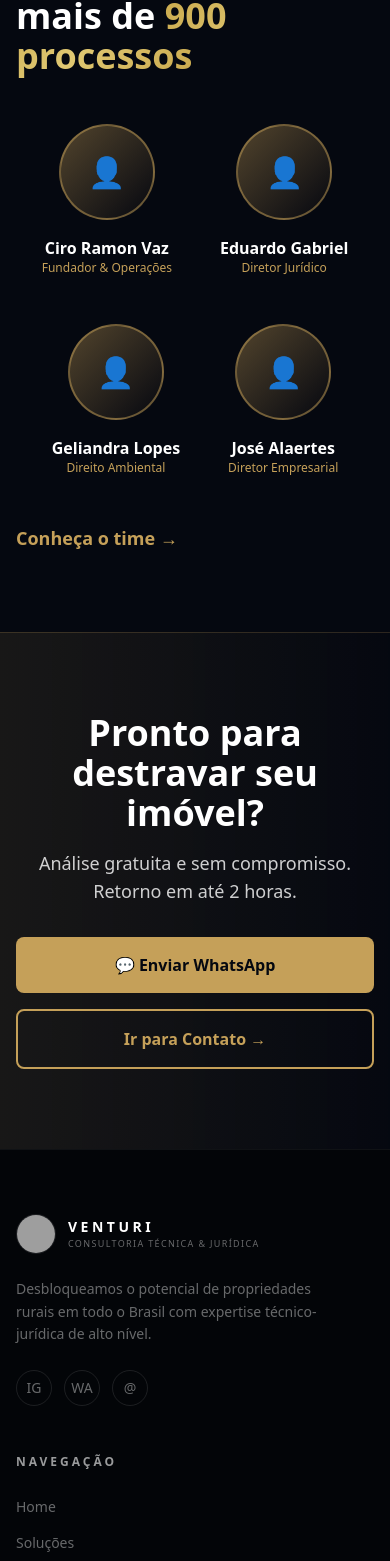
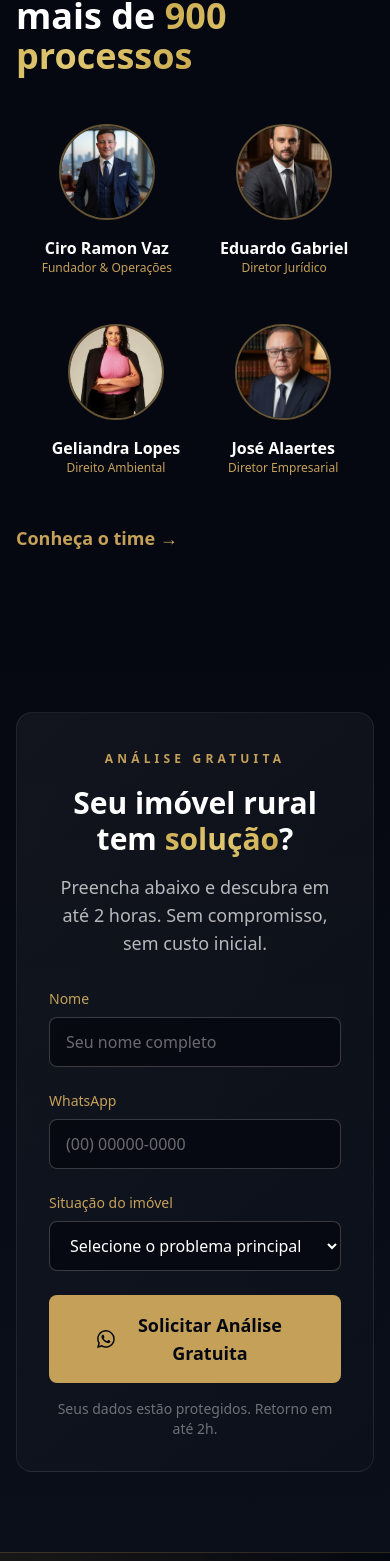
Before and after one commit to ciroramonvaz-stack/site-venturictj, a Next.js app: page / in a window 390 px wide. Shown: the part 3607-5168 px from the top of the page. Built offline with nearby package versions, Linux system fonts and the light colour scheme; grey boxes are pictures that could not be loaded; a web font is replaced by a local one.

Commit message:
Update page.tsx

```diff
--- a/src/app/page.tsx
+++ b/src/app/page.tsx
@@ -196,14 +196,20 @@ export default function HomePage() {
 
             <div className="flex flex-wrap justify-center lg:justify-start gap-12 mb-12">
               {[
-                { name: 'Ciro Ramon Vaz', role: 'Fundador & Operações' },
-                { name: 'Eduardo Gabriel', role: 'Diretor Jurídico' },
-                { name: 'Geliandra Lopes', role: 'Direito Ambiental' },
-                { name: 'José Alaertes', role: 'Diretor Empresarial' },
+                { name: 'Ciro Ramon Vaz', role: 'Fundador & Operações', image: '/ciro.jpg.jpeg' },
+                { name: 'Eduardo Gabriel', role: 'Diretor Jurídico', image: '/eduardo.jpg.jpeg' },
+                { name: 'Geliandra Lopes', role: 'Direito Ambiental', image: '/geliandra.jpg.jpeg' },
+                { name: 'José Alaertes', role: 'Diretor Empresarial', image: '/jose.jpg.jpeg' },
               ].map((member, idx) => (
                 <div key={idx} className="reveal flex flex-col items-center">
-                  <div className="w-24 h-24 rounded-full bg-gradient-to-br from-venturi-gold/40 to-venturi-dark/40 border-2 border-venturi-gold/50 flex items-center justify-center mb-4">
-                    <span className="text-3xl">👤</span>
+                  <div className="w-24 h-24 rounded-full border-2 border-venturi-gold/50 overflow-hidden mb-4">
+                    <Image
+                      src={member.image}
+                      alt={member.name}
+                      width={96}
+                      height={96}
+                      className="object-cover w-full h-full"
+                    />
                   </div>
                   <p className="font-bold text-white text-center">{member.name}</p>
                   <p className="text-xs text-venturi-gold">{member.role}</p>
@@ -217,6 +223,81 @@ export default function HomePage() {
             >
               Conheça o time →
             </Link>
+          </div>
+        </section>
+
+        {/* ============ LEAD CAPTURE ============ */}
+        <section className="section-wrap py-20 bg-gradient-to-b from-venturi-dark to-[#0a0f1a]">
+          <div className="max-w-4xl mx-auto">
+            <div className="reveal premium-card bg-white/5 border border-venturi-gold/30 rounded-2xl p-8 lg:p-12">
+              <div className="text-center mb-8">
+                <span className="gold-kicker">Análise Gratuita</span>
+                <h2 className="text-3xl lg:text-4xl font-bold mt-4 mb-4">
+                  Seu imóvel rural tem <span className="gradient-text">solução</span>?
+                </h2>
+                <p className="text-white/70 text-lg max-w-2xl mx-auto">
+                  Preencha abaixo e descubra em até 2 horas. Sem compromisso, sem custo inicial.
+                </p>
+              </div>
+
+              <form className="grid grid-cols-1 md:grid-cols-2 gap-6 mb-6">
+                <div>
+                  <label htmlFor="lead-nome" className="block text-sm font-medium text-venturi-gold mb-2">
+                    Nome
+                  </label>
+                  <input
+                    type="text"
+                    id="lead-nome"
+                    placeholder="Seu nome completo"
+                    className="w-full px-4 py-3 bg-venturi-dark/80 border border-white/20 rounded-lg text-white placeholder-white/40 focus:outline-none focus:border-venturi-gold transition"
+                  />
+                </div>
+                <div>
+                  <label htmlFor="lead-telefone" className="block text-sm font-medium text-venturi-gold mb-2">
+                    WhatsApp
+                  </label>
+                  <input
+                    type="tel"
+                    id="lead-telefone"
+                    placeholder="(00) 00000-0000"
+                    className="w-full px-4 py-3 bg-venturi-dark/80 border border-white/20 rounded-lg text-white placeholder-white/40 focus:outline-none focus:border-venturi-gold transition"
+                  />
+                </div>
+                <div className="md:col-span-2">
+                  <label htmlFor="lead-situacao" className="block text-sm font-medium text-venturi-gold mb-2">
+                    Situação do imóvel
+                  </label>
+                  <select
+                    id="lead-situacao"
+                    className="w-full px-4 py-3 bg-venturi-dark/80 border border-white/20 rounded-lg text-white focus:outline-none focus:border-venturi-gold transition"
+                  >
+                    <option value="">Selecione o problema principal</option>
+                    <option value="sobreposto">Sobreposto com Unidade de Conservação</option>
+                    <option value="embargado">Embargado por órgão ambiental</option>
+                    <option value="documentacao">Problema de documentação / SIGEF</option>
+                    <option value="divida">Dívida rural com banco</option>
+                    <option value="carbono">Créditos de carbono</option>
+                    <option value="due-diligence">Due diligence / Compra</option>
+                    <option value="outro">Outro</option>
+                  </select>
+                </div>
+              </form>
+
+              <div className="text-center">
+                <a
+                  href={`${company.whatsappLink}?text=${encodeURIComponent('Olá Venturi! Gostaria de uma análise gratuita do meu imóvel rural.')}`}
+                  target="_blank"
+                  rel="noopener noreferrer"
+                  className="btn-glow bg-venturi-gold text-venturi-dark font-bold py-4 px-12 rounded-lg inline-flex items-center justify-center gap-3 hover:bg-opacity-90 transition text-lg"
+                >
+                  <svg className="w-6 h-6" fill="currentColor" viewBox="0 0 24 24">
+                    <path d="M17.472 14.382c-.297-.149-1.758-.867-2.03-.967-.273-.099-.47-.148-.67.15-.197.297-.767.966-.94 1.164-.173.199-.347.223-.644.075-.297-.15-1.255-.463-2.39-1.475-.883-.788-1.48-1.761-1.653-2.059-.173-.297-.018-.458.13-.606.134-.133.298-.347.446-.52.149-.174.198-.298.298-.497.099-.198.05-.371-.025-.52-.075-.149-.669-1.612-.916-2.207-.242-.579-.487-.5-.67-.51-.173-.008-.371-.01-.57-.01-.198 0-.52.074-.792.372-.272.297-1.04 1.016-1.04 2.479 0 1.462 1.065 2.875 1.213 3.074.149.198 2.096 3.2 5.076 4.487.709.306 1.263.489 1.694.626.712.226 1.36.194 1.872.118.571-.085 1.758-.719 2.006-1.413.248-.695.248-1.29.173-1.414-.074-.124-.272-.198-.57-.347m-5.421 7.403h-.004a9.87 9.87 0 01-5.031-1.378l-.361-.214-3.741.982.998-3.648-.235-.374a9.86 9.86 0 01-1.51-5.26c.001-5.45 4.436-9.884 9.888-9.884 2.64 0 5.122 1.03 6.988 2.898a9.825 9.825 0 012.893 6.994c-.003 5.45-4.437 9.884-9.885 9.884m8.413-18.297A11.815 11.815 0 0012.05 0C5.495 0 .16 5.335.157 11.892c0 2.096.547 4.142 1.588 5.945L.057 24l6.305-1.654a11.882 11.882 0 005.683 1.448h.005c6.554 0 11.89-5.335 11.893-11.893a11.821 11.821 0 00-3.48-8.413z"/>
+                  </svg>
+                  Solicitar Análise Gratuita
+                </a>
+                <p className="text-white/40 text-sm mt-4">Seus dados estão protegidos. Retorno em até 2h.</p>
+              </div>
+            </div>
           </div>
         </section>
 
```
